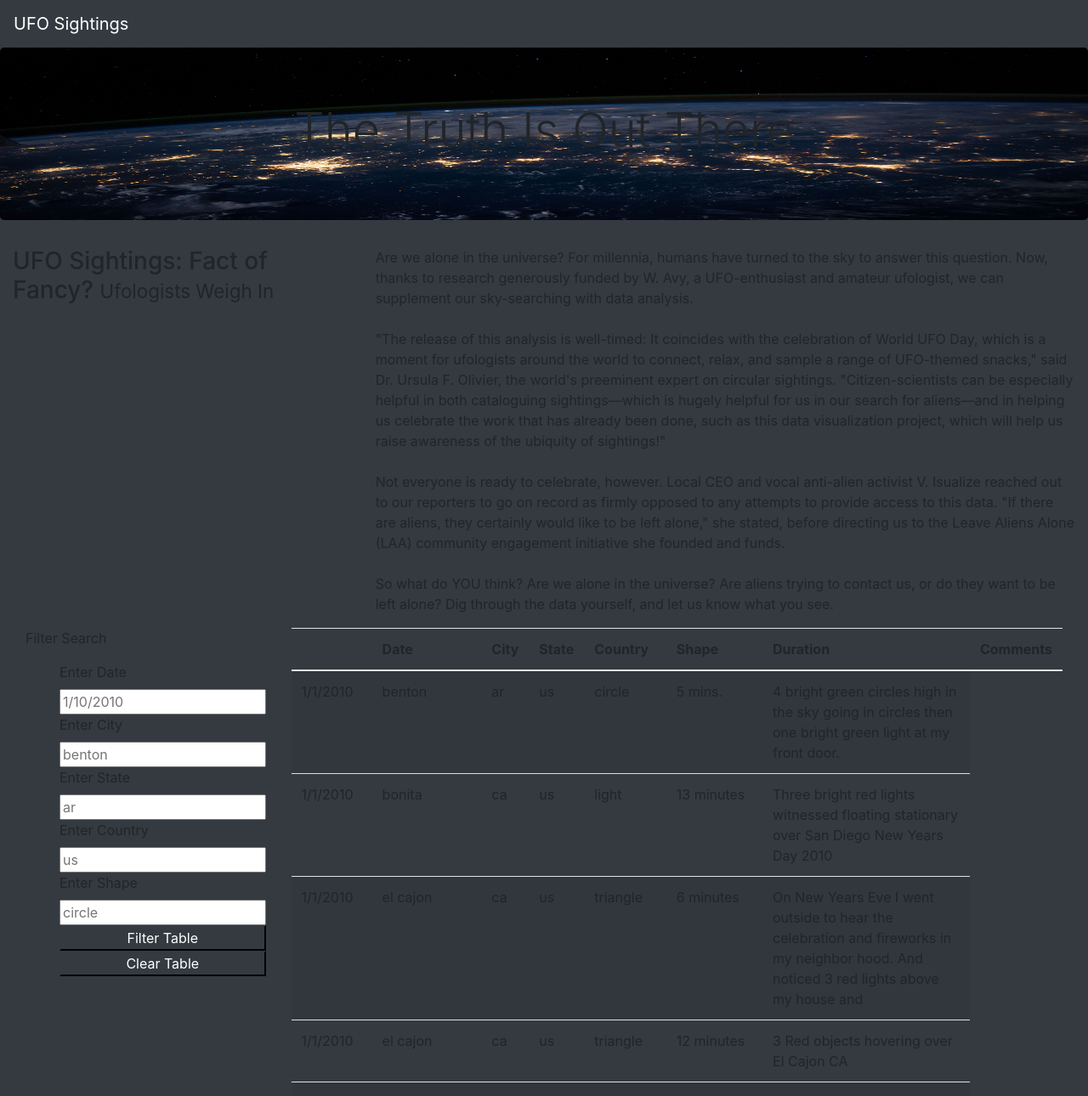
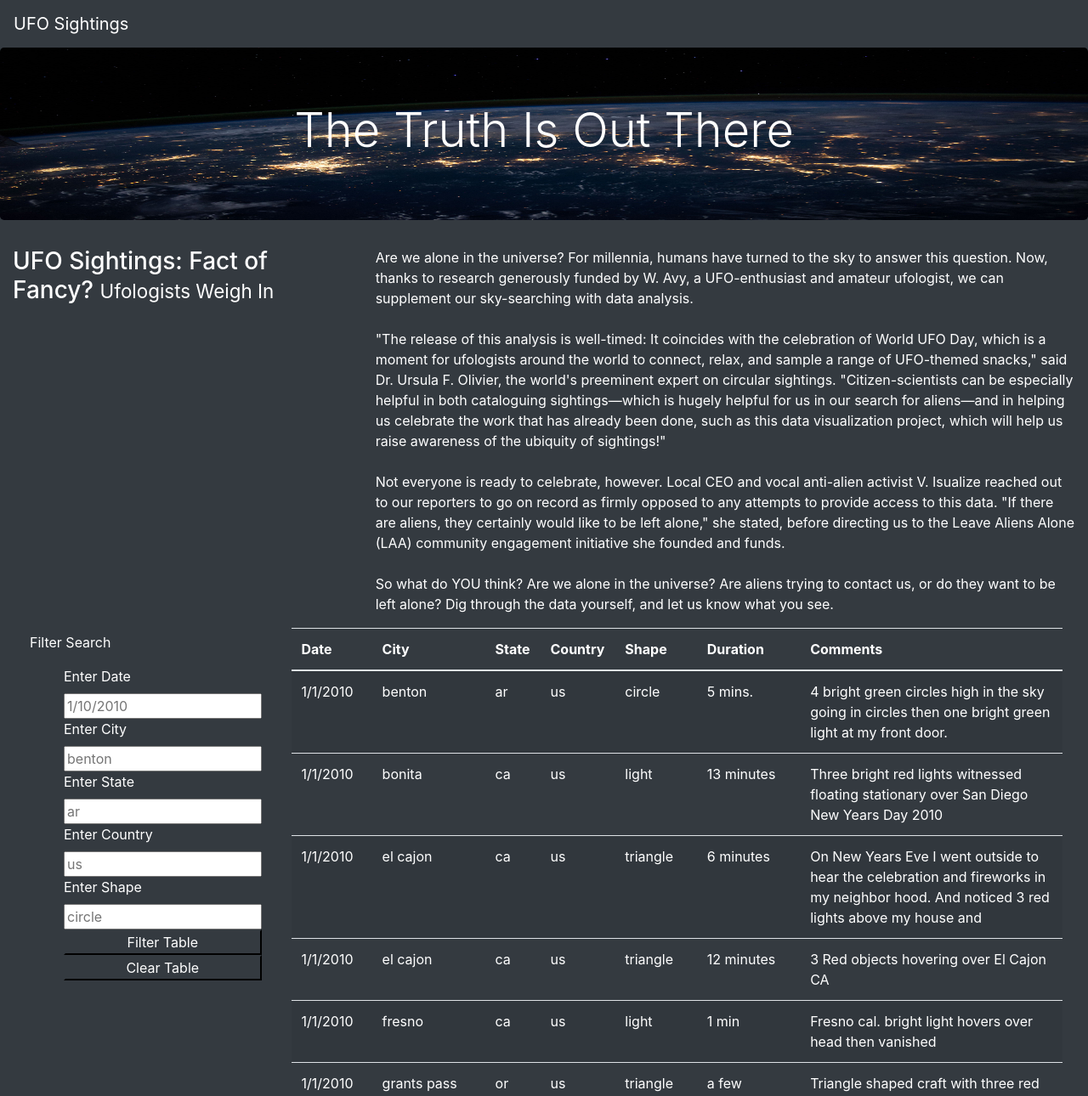
Before and after one commit to Kmhaas/Butler-Bootcamp-Challenge11-UFO, a plain HTML site: page js/index.html in a window 1280 px wide. Shown: the top 1290 px of the page at 85% size. Drawn offline with nearby package versions, Linux system fonts and the light colour scheme.

Commit message:
challenge code

```diff
--- a/js/index.html
+++ b/js/index.html
@@ -38,30 +38,30 @@
   <div class="container-fluid">
     <div class="row">
       <div class="col-md-3">
-              <form class ="bg-dark" >
+        <form class ="bg-dark">
           <p>Filter Search</p>
           <ul class ="bg-dark">
-                  <li class="list-group" class ="bg-dark">
+            <li class="list-group" class ="bg-dark"class="article-title">
               <label for="date">Enter Date</label>
-                    <input type="text" placeholder="1/10/2010" id="datetime" />
+              <input type="text" placeholder="1/10/2010" id="datetime">
             </li>
-                  <li class="list-group" class="btn-dark">
+            <li class="list-group" class="bg-dark"class="article-title">
               <label for="city">Enter City</label>
               <input type="text" placeholder="benton" id="city">
             </li>
-                  <li class="list-group" class="btn-dark">
+            <li class="list-group" class="bg-dark"class="article-title">
               <label for="state">Enter State</label>
               <input type="text" placeholder="ar" id="state">
             </li>
-                  <li class="list-group" class="btn-dark">
+            <li class="list-group" class="bg-dark"class="article-title">
               <label for="country">Enter Country</label>
               <input type="text" placeholder="us" id="country">
             </li>
-                  <li class="list-group" class="btn-dark">
+            <li class="list-group" class="bg-dark"class="article-title">
               <label for="shape">Enter Shape</label>
               <input type="text" placeholder="circle" id="shape">
             </li>
-                  <li class="list-group" class="btn-dark">
+            <li class="list-group" class="bg-dark" class="article-title">
               <button id="filter-btn" type="button" class="btn-dark">
                 Filter Table
               </button>
@@ -76,7 +76,7 @@
               <table class="table table-striped">
                 <thead>
                   <tr>
-                    <th><th>Date</th>
+                    <th>Date</th>
                     <th>City</th>
                     <th>State</th>
                     <th>Country</th>
--- a/js/style.css
+++ b/js/style.css
@@ -1,23 +1,19 @@
-body {
-  color: #f7f7f7;
+body {  color: #F7F7F7;}
+.jumbotron {  background-image: url("../images/nasa.jpg");  background-size: 100% 100%;  text-align: center;}
+.article-title, .article-p {  padding: 20px;}form {  padding: 5px;}
+#filter-btn {  width: 100%;}
+div{
+  color:white;
 }
-.jumbotron {
-  background-image: url("../images/nasa.jpg");
-  background-size: 100% 100%;
-  text-align: center;
+h1{
+  color:white;
 }
-form {
-  font-family: inherit;
-  font-size: 1rem;
-  list-style-type: none;
+h3{
+  color:white;
 }
-ul {
-  list-style-type: none;
-  font-family: inherit;
-  font-size: 1rem;
+p{
+  color:white;
 }
 li {
-  list-style-type: none;
-  font-family: inherit;
-  font-size: 1rem;
+  color:white;
 }
```
Also changed, not shown: js/app_1.js (line endings or trailing spaces). Lines whose indentation alone changed are shown as unchanged.
